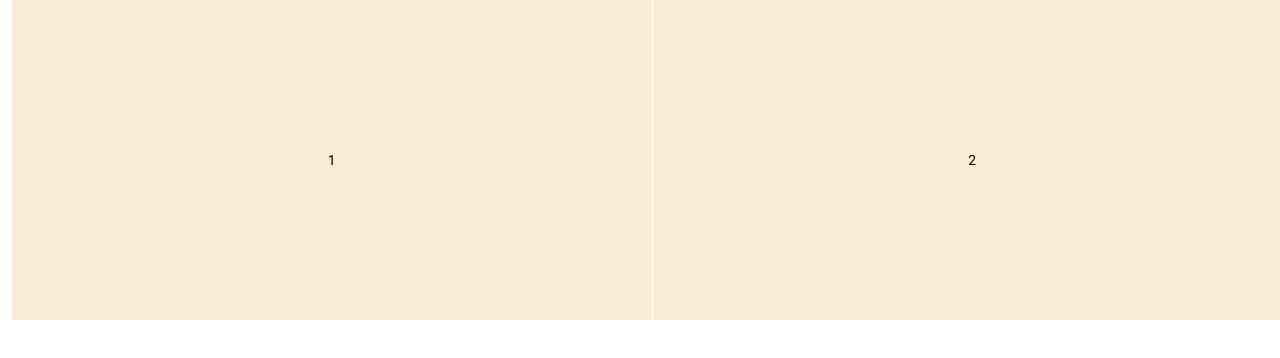
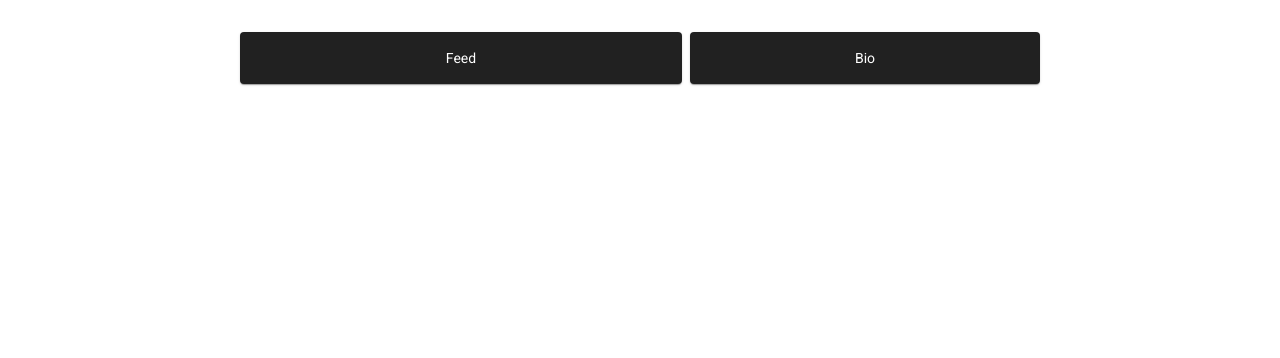
Before and after one commit to mstech66/instasaidso, an Angular app: page / in a window 1280 px wide. Shown: the top 358 px of the page. Built offline with nearby package versions, Linux system fonts and the light colour scheme.

Commit message:
Made changes

```diff
--- a/src/app/app.component.css
+++ b/src/app/app.component.css
@@ -1,4 +1,20 @@
-.material-card {
-    margin: 12px;
-    background-color: antiquewhite;
+.container {
+    display: grid;
+    justify-items: center;
 }
+
+.main {
+    margin-top: 32px;
+    width: 100%;
+    max-width: 800px;
+    display: grid;
+    grid-template-columns: 1fr minmax(350px, 35%);
+    gap: 8px;
+}
+
+.feed-card,
+.bio-card {
+    background-color: #212121;
+    color: white;
+    text-align: center;
+}
--- a/src/app/app.component.html
+++ b/src/app/app.component.html
@@ -1,8 +1,10 @@
 <!--The content below is only a placeholder and can be replaced.-->
 
-<mat-grid-list cols="2" rowHeight="2:1">
-    <mat-grid-tile class="material-card">1</mat-grid-tile>
-    <mat-grid-tile class="material-card">2</mat-grid-tile>
-</mat-grid-list>
+<section class="container">
+    <section class="main">
+        <mat-card class="feed-card">Feed</mat-card>
+        <mat-card class="bio-card">Bio</mat-card>
+    </section>
+</section>
 
 <router-outlet></router-outlet>
--- a/src/app/app.module.ts
+++ b/src/app/app.module.ts
@@ -15,7 +15,8 @@ import { MatCardModule } from '@angular/material/card';
     BrowserModule,
     AppRoutingModule,
     NoopAnimationsModule,
-    MatGridListModule
+    MatGridListModule,
+    MatCardModule
   ],
   providers: [],
   bootstrap: [AppComponent]
```
Also changed, not shown: src/styles.css (+9 -2 lines).
